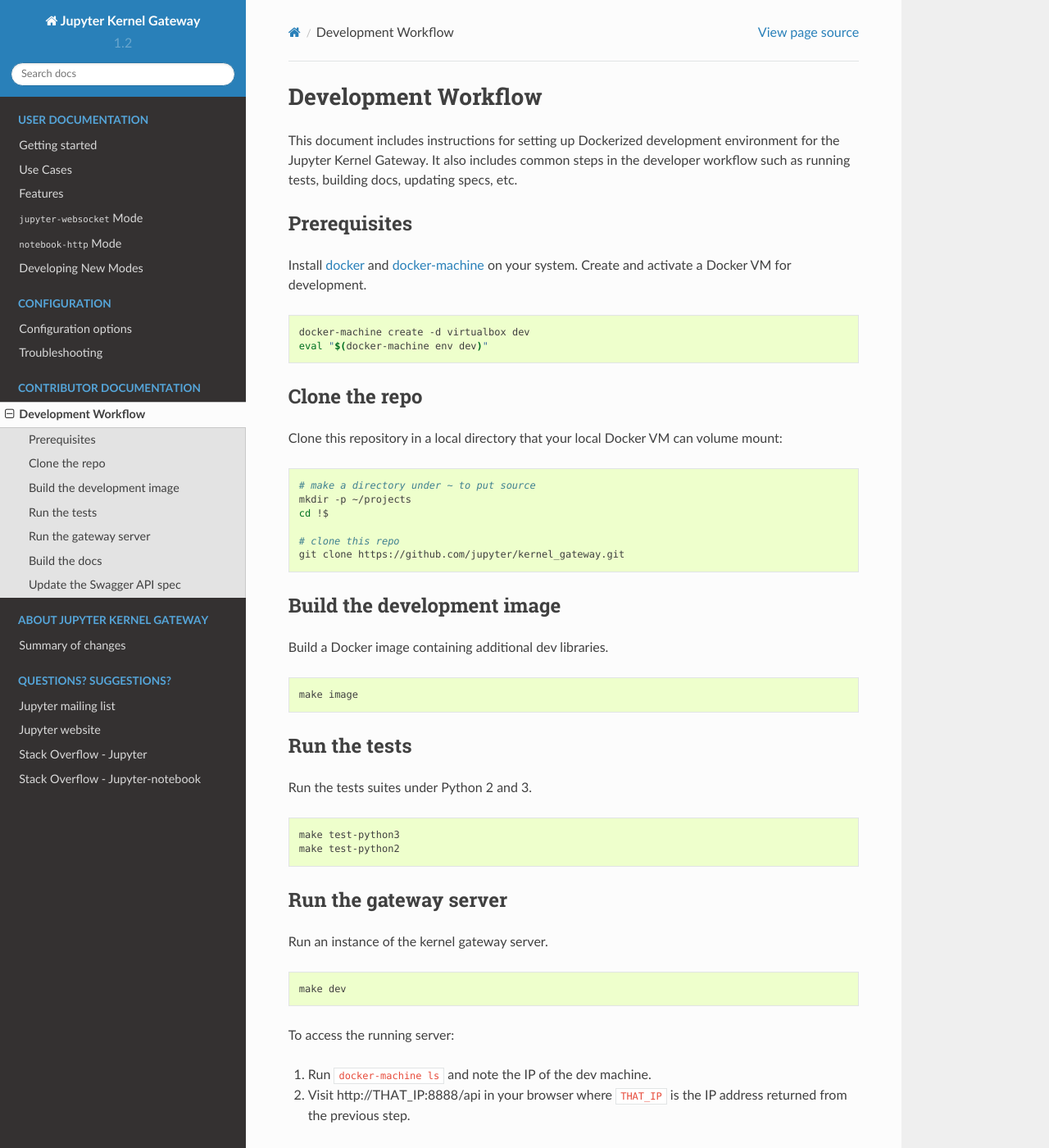
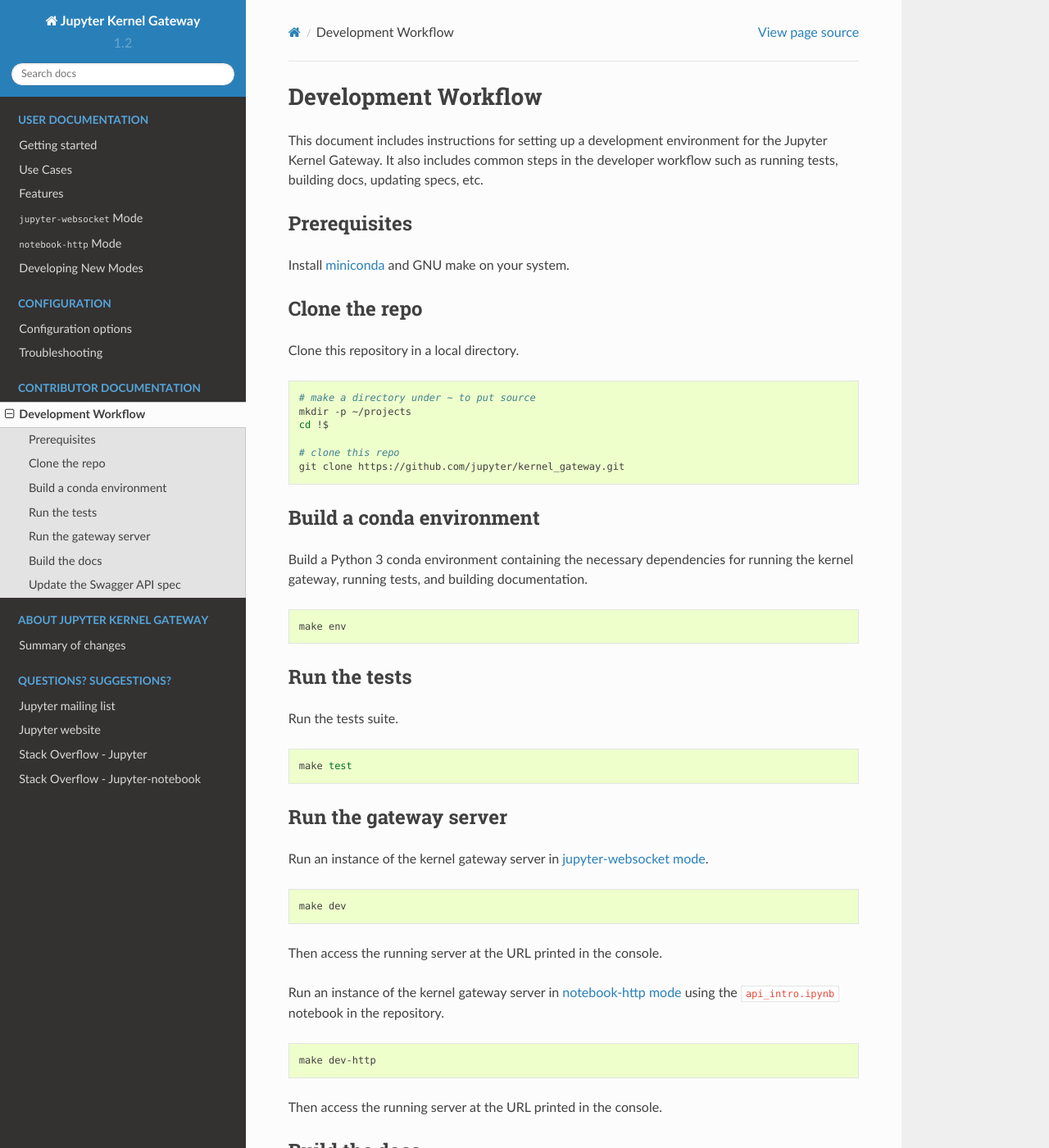
Before and after one commit to jupyter-server/enterprise_gateway, a Sphinx documentation site: the page built from docs/source/devinstall.md, in a window 1280 px wide and 1400 px high. Shown: the whole window at 82% size. Built offline with Sphinx 7.4.7 and the Read the Docs theme 2.0.0, drawn with Linux system fonts in a browser that asks for light colours.

Commit message:
Update dev install steps for conda
Fixes #219

````diff
--- a/docs/source/devinstall.md
+++ b/docs/source/devinstall.md
@@ -1,19 +1,16 @@
 ## Development Workflow
 
-This document includes instructions for setting up Dockerized development environment for the Jupyter Kernel Gateway. It also includes common steps in the developer workflow such as running tests, building docs, updating specs, etc.
+This document includes instructions for setting up a development environment
+for the Jupyter Kernel Gateway. It also includes common steps in the developer
+workflow such as running tests, building docs, updating specs, etc.
 
 ### Prerequisites
 
-Install [docker](https://docs.docker.com/engine/installation) and [docker-machine](https://docs.docker.com/machine/) on your system. Create and activate a Docker VM for development.
-
-```bash
-docker-machine create -d virtualbox dev
-eval "$(docker-machine env dev)"
-```
+Install [miniconda](https://conda.io/miniconda.html) and GNU make on your system.
 
 ### Clone the repo
 
-Clone this repository in a local directory that your local Docker VM can volume mount:
+Clone this repository in a local directory.
 
 ```bash
 # make a directory under ~ to put source
@@ -24,36 +21,40 @@
 git clone https://github.com/jupyter/kernel_gateway.git
 ```
 
-### Build the development image
+### Build a conda environment
 
-Build a Docker image containing additional dev libraries.
+Build a Python 3 conda environment containing the necessary dependencies for
+running the kernel gateway, running tests, and building documentation.
 
 ```bash
-make image
+make env
 ```
 
 ### Run the tests
 
-Run the tests suites under Python 2 and 3.
+Run the tests suite.
 
 ```bash
-make test-python3
-make test-python2
+make test
 ```
 
 ### Run the gateway server
 
-Run an instance of the kernel gateway server.
+Run an instance of the kernel gateway server in [`jupyter-websocket` mode](websocket-mode).
 
 ```bash
 make dev
 ```
 
-To access the running server:
+Then access the running server at the URL printed in the console.
 
-1. Run `docker-machine ls` and note the IP of the dev machine.
-2. Visit http://THAT_IP:8888/api in your browser where `THAT_IP` is the IP
-   address returned from the previous step.
+Run an instance of the kernel gateway server in [`notebook-http` mode](http-mode) using the `api_intro.ipynb` notebook in the repository.
+
+```bash
+make dev-http
+```
+
+Then access the running server at the URL printed in the console.
 
 ### Build the docs
 
````
Also changed, not shown: 1 other file.
